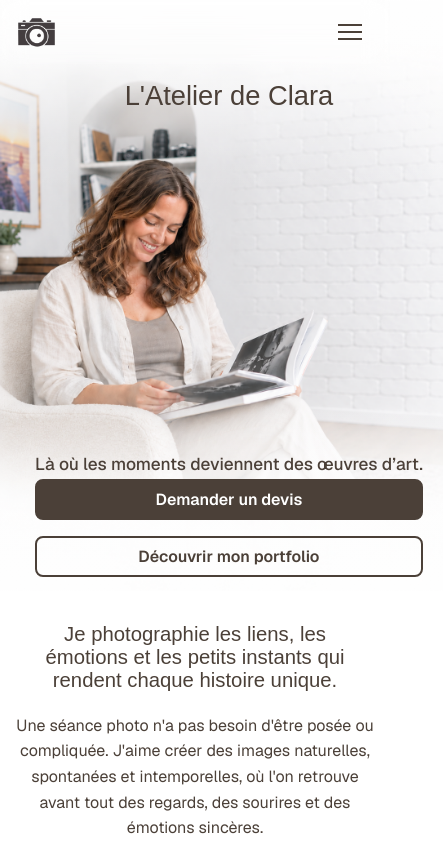
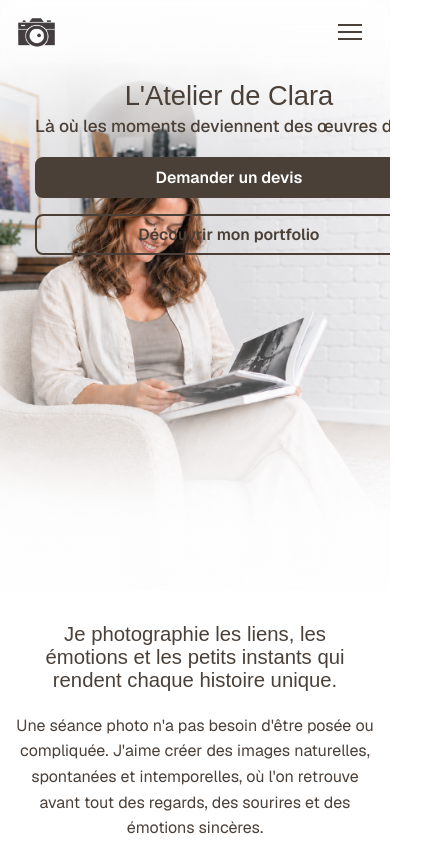
Before and after one commit to jorge-santoss/landingpage-clara, a Next.js app: page / in a window 390 px wide. Shown: the top 844 px of the page, 443 px wide, since content can reach past the window. Built offline with nearby package versions, Linux system fonts and the light colour scheme; a web font is replaced by a local one.

Commit message:
style: improve layout and responsiveness by adjusting overflow properties and refining Hero component styles

```diff
--- a/app/globals.css
+++ b/app/globals.css
@@ -45,6 +45,8 @@ html {
     scroll-behavior: smooth;
     /* anchor targets must clear the fixed header */
     scroll-padding-top: calc(var(--header-height) + var(--space-md));
+    /* no horizontal panning on phones, whatever wraps wider than the viewport */
+    overflow-x: clip;
     /* stop iOS/Android from inflating text in landscape */
     -webkit-text-size-adjust: 100%;
     text-size-adjust: 100%;
@@ -59,6 +61,15 @@ body {
     -webkit-font-smoothing: antialiased;
     /* safety net: nothing may cause a horizontal scrollbar */
     overflow-x: clip;
+}
+
+/* Browsers without the `clip` keyword (older WebView / iOS) must get the
+   same guarantee via `hidden`. */
+@supports not (overflow: clip) {
+    html,
+    body {
+        overflow-x: hidden;
+    }
 }
 
 h1,
--- a/components/Hero/Hero.module.css
+++ b/components/Hero/Hero.module.css
@@ -126,23 +126,17 @@
         justify-content: flex-start;
         padding-top: 5rem;
         /* tune: title position on mobile */
-        padding-bottom: var(--space-xs);
-    }
-
-    .content {
-        min-height: 98%;
     }
 
     .subtitle {
-        margin-top: auto;
-
-font-weight: 500;
+        font-weight: 500;
     }
 
     .buttons {
         flex-direction: column;
         width: 100%;
         /* buttons stack full-width */
+        margin-block-start: var(--space-md);
     }
 
     .cta,
--- a/content/site.json
+++ b/content/site.json
@@ -41,7 +41,7 @@
   },
 
   "presentation": {
-    "title": "Je photographie les liens, les émotions et les petits instants qui rendent chaque histoire unique. ",
+    "title": "Je photographie les liens, les émotions et les petits instants qui rendent chaque histoire unique.",
     "subtitle": "Une séance photo n'a pas besoin d'être posée ou compliquée. J'aime créer des images naturelles, spontanées et intemporelles, où l'on retrouve avant tout des regards, des sourires et des émotions sincères.",
     "subtitle2": "Que ce soit pour garder un souvenir d'un moment important, partager une séance en famille ou simplement prendre le temps de créer de belles images ensemble, je vous accompagne avec simplicité et bienveillance.",
     "image": "/images/wedding13.jpg"
```
